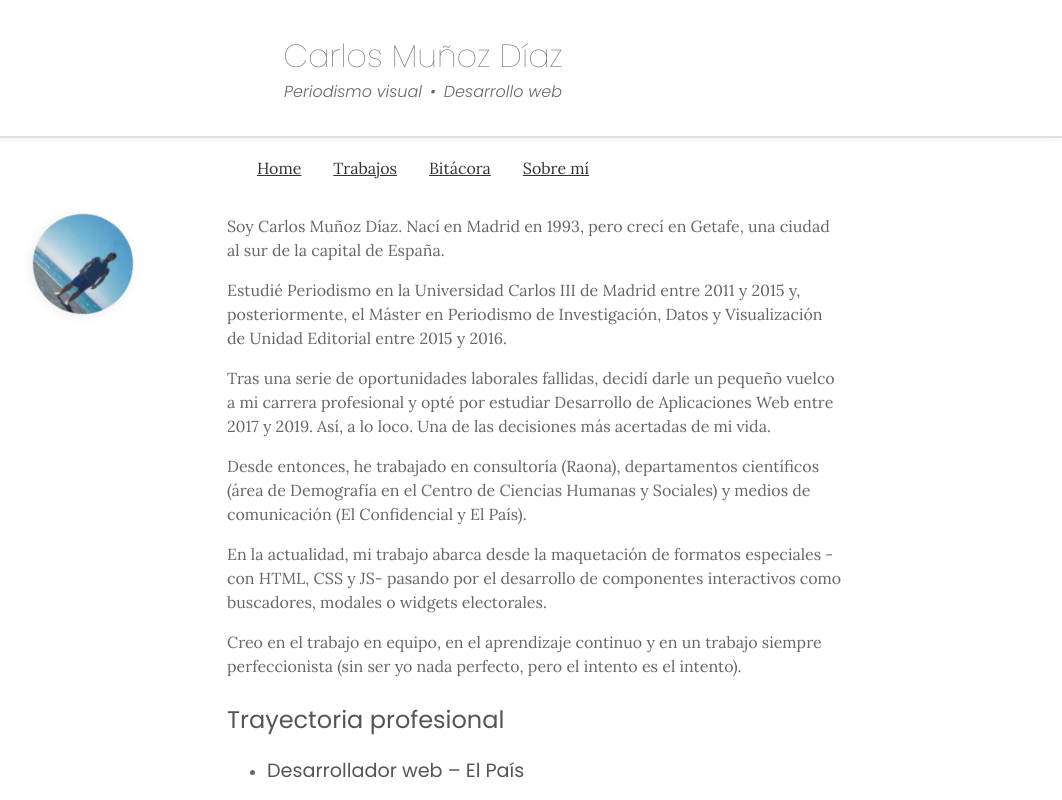
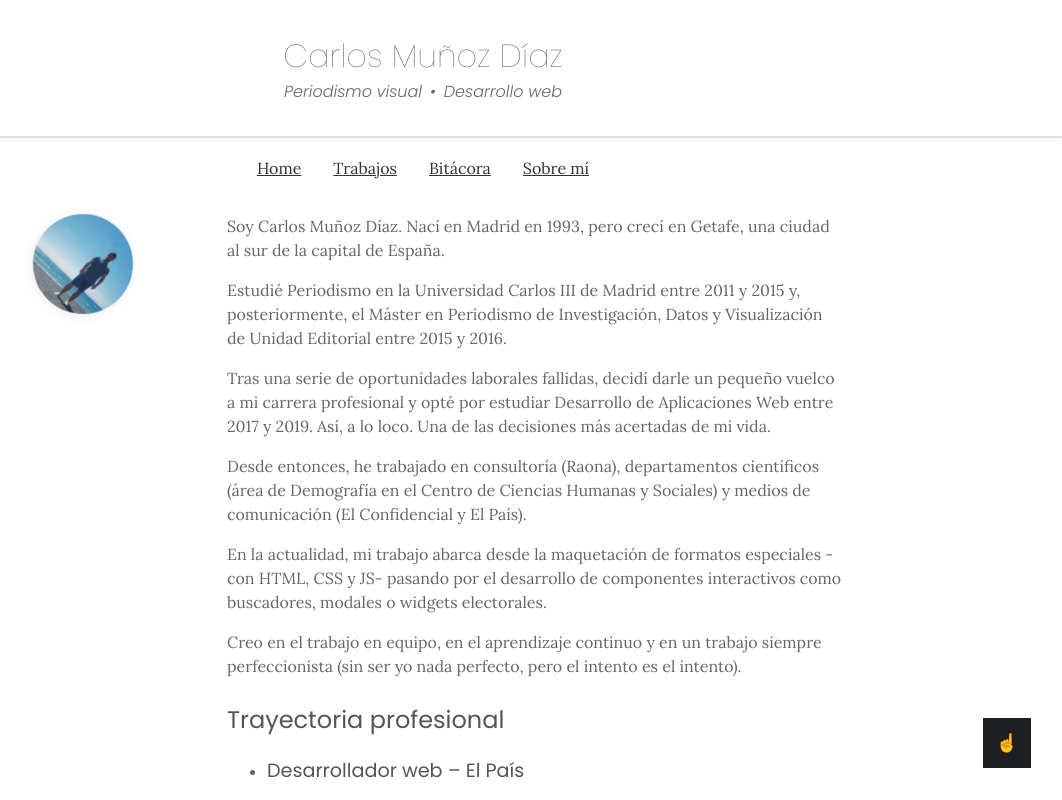
Before and after one commit to CarlosMunozDiaz/carlosmunozdiaz.github.io, a SvelteKit app: page /about-me in a window 1280 px wide. Shown: the top 800 px of the page, without its empty margins (217-1279 px from the left). Built offline with nearby package versions, Linux system fonts and the light colour scheme.

Commit message:
Cambio en estilo de botón

```diff
--- a/src/routes/components/ButtonUp.svelte
+++ b/src/routes/components/ButtonUp.svelte
@@ -9,7 +9,7 @@
 
     onMount(() => {
        function handleScroll() {
-            show.set(window.scrollY > 2 * window.innerHeight);
+            show.set(window.scrollY > 1.5 * window.innerHeight);
         }
 
         window.addEventListener('scroll', handleScroll, { passive: true });
@@ -42,9 +42,7 @@
 </style>
 
 {#if $show}
-    <div class="button-up">
-        <button on:click={() => scrollTo({ top: 0, behavior: 'smooth' })} transition:fly={{ y: 100, duration: 2000 }}>
-            ☝️
-        </button>
-    </div>
+    <button class="button-up" on:click={() => scrollTo({ top: 0, behavior: 'smooth' })} transition:fly={{ y: 100, duration: 2000 }}>
+        ☝️
+    </button>
 {/if}
```
